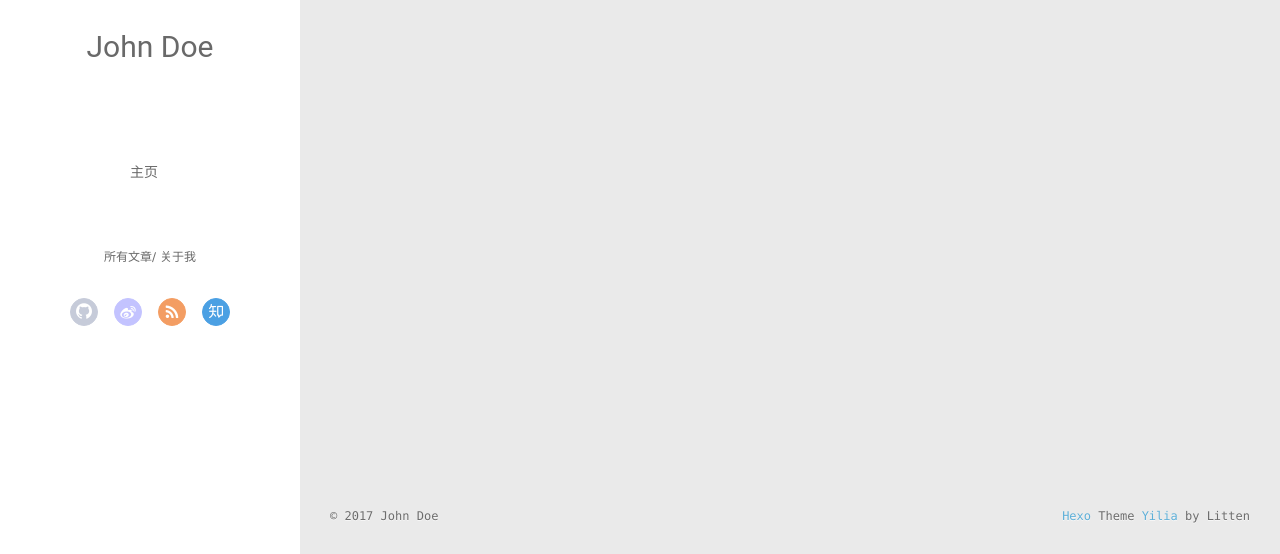
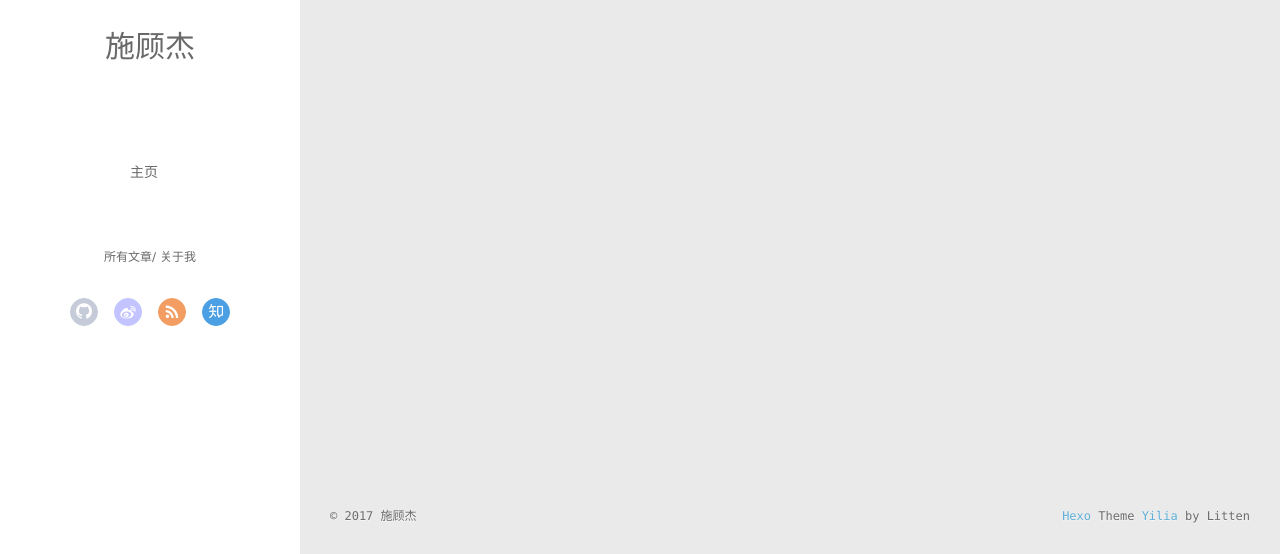
Before and after one commit to impnote/impnote.github.io, a plain HTML site: page archives/index.html in a window 1280 px wide. Shown: the part 243-797 px from the top of the page. Drawn offline with Linux system fonts and the light colour scheme.

Commit message:
Site updated: 2017-07-05 02:56:16

```diff
--- a/archives/index.html
+++ b/archives/index.html
@@ -45,7 +45,7 @@
 			<img src="null" class="js-avatar">
 		</a>
 		<hgroup>
-		  <h1 class="header-author"><a href="/">John Doe</a></h1>
+		  <h1 class="header-author"><a href="/">施顾杰</a></h1>
 		</hgroup>
 
 
@@ -97,7 +97,7 @@
 				<img src="null" class="js-avatar">
 			</div>
 			<hgroup>
-			  <h1 class="header-author js-header-author">John Doe</h1>
+			  <h1 class="header-author js-header-author">施顾杰</h1>
 			</hgroup>
 
 
@@ -218,7 +218,7 @@
   <div class="outer">
     <div id="footer-info">
     	<div class="footer-left">
-    		&copy; 2017 John Doe
+    		&copy; 2017 施顾杰
     	</div>
       	<div class="footer-right">
       		<a href="http://hexo.io/" target="_blank">Hexo</a>  Theme <a href="https://github.com/litten/hexo-theme-yilia" target="_blank">Yilia</a> by Litten
```
Also changed, not shown: 2017/07/05/hello-world/index.html (+3 -3 lines), 2017/07/05/test/index.html (+3 -3 lines), archives/2017/07/index.html (+3 -3 lines), archives/2017/index.html (+3 -3 lines), index.html (+3 -3 lines).
